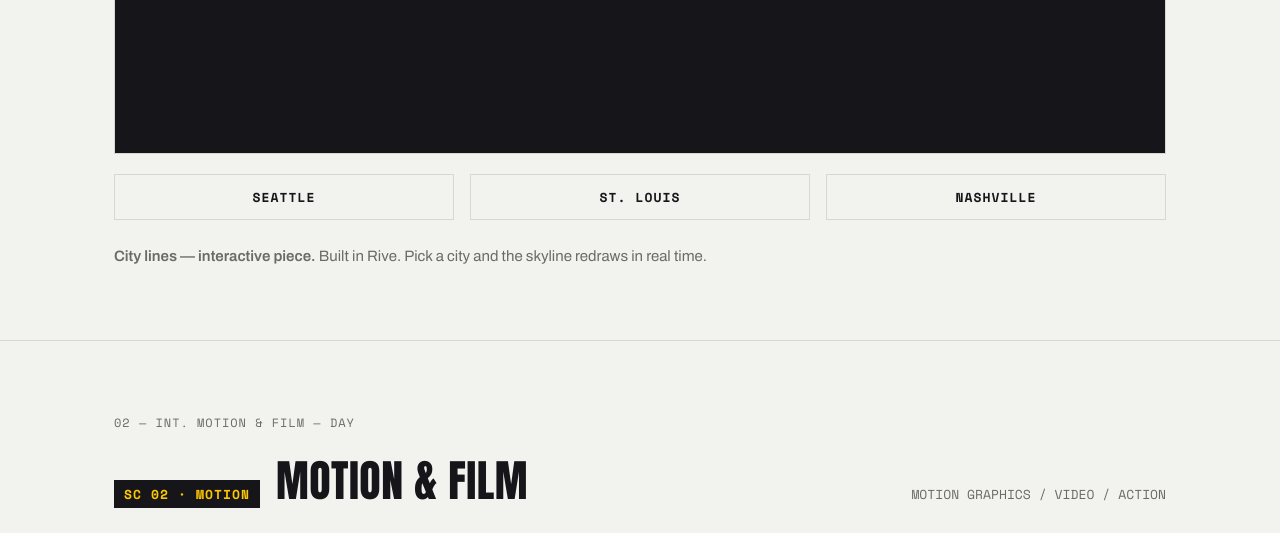
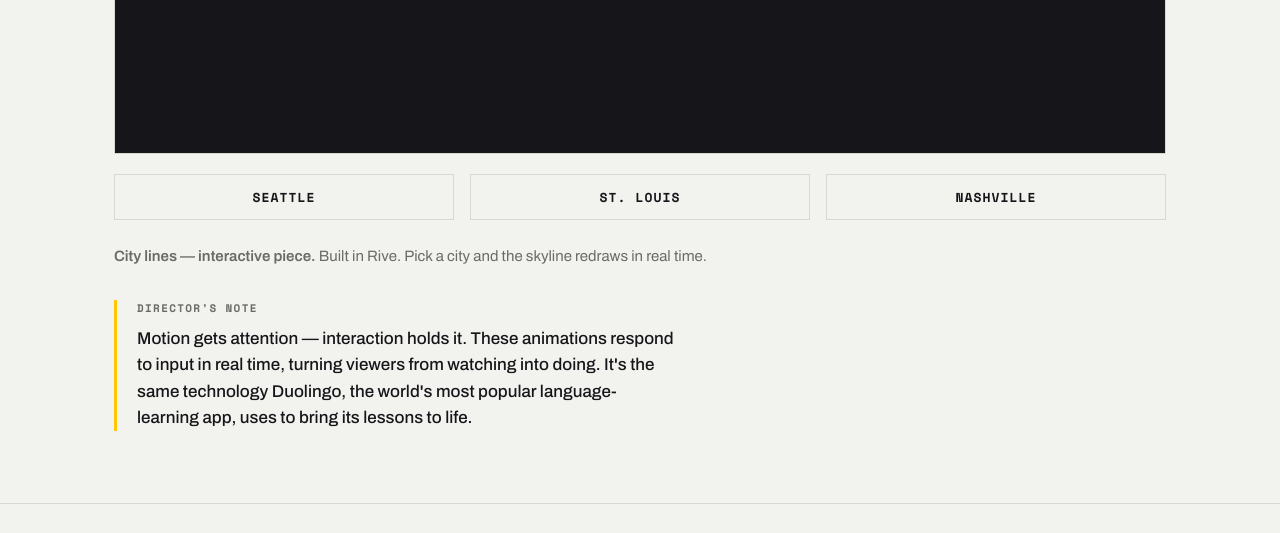
Before and after one commit to Tennyson-Moss/Tennysonmossdotcom, a website: page index.html in a window 1280 px wide. Shown: the part 1307-1840 px from the top of the page. Drawn offline with nearby package versions, Linux system fonts and the light colour scheme.

Commit message:
Add director's note under Rive piece on why interactive design matters
Co-Authored-By: Claude Fable 5 <noreply@anthropic.com>

```diff
--- a/css/_interactive.less
+++ b/css/_interactive.less
@@ -6,6 +6,30 @@
     display: block;
     width: 100%;
     aspect-ratio: 16 / 9;
+  }
+}
+
+.director-note {
+  max-width: 560px;
+  margin-top: 32px;
+  padding-left: 20px;
+  border-left: 3px solid var(--clapper);
+
+  .k {
+    display: block;
+    font-family: @font-mono;
+    font-size: 11px;
+    font-weight: 700;
+    letter-spacing: 0.12em;
+    text-transform: uppercase;
+    color: var(--grey);
+    margin-bottom: 8px;
+  }
+
+  p {
+    font-size: 17px;
+    font-weight: 500;
+    line-height: 1.55;
   }
 }
 
--- a/index.html
+++ b/index.html
@@ -78,6 +78,10 @@
         <strong>City lines — interactive piece.</strong>
         Built in Rive. Pick a city and the skyline redraws in real time.
       </p>
+      <aside class="director-note">
+        <span class="k">Director's note</span>
+        <p>Motion gets attention — interaction holds it. These animations respond to input in real time, turning viewers from watching into doing. It's the same technology Duolingo, the world's most popular language-learning app, uses to bring its lessons to life.</p>
+      </aside>
     </div>
   </section>
 
--- a/js/main.js
+++ b/js/main.js
@@ -7,7 +7,7 @@
   // doesn't run.
   if (!reduceMotion && 'IntersectionObserver' in window) {
     var targets = document.querySelectorAll(
-      '.slugline, .scene, .tile, .project-caption, .embed-wrap, .video-hero, .rive-frame, .city-buttons, .about-cols, .contact .big, .contact .email'
+      '.slugline, .scene, .tile, .project-caption, .embed-wrap, .video-hero, .rive-frame, .city-buttons, .director-note, .about-cols, .contact .big, .contact .email'
     );
 
     var io = new IntersectionObserver(function (entries) {
```
Also changed, not shown: css/main.css.
